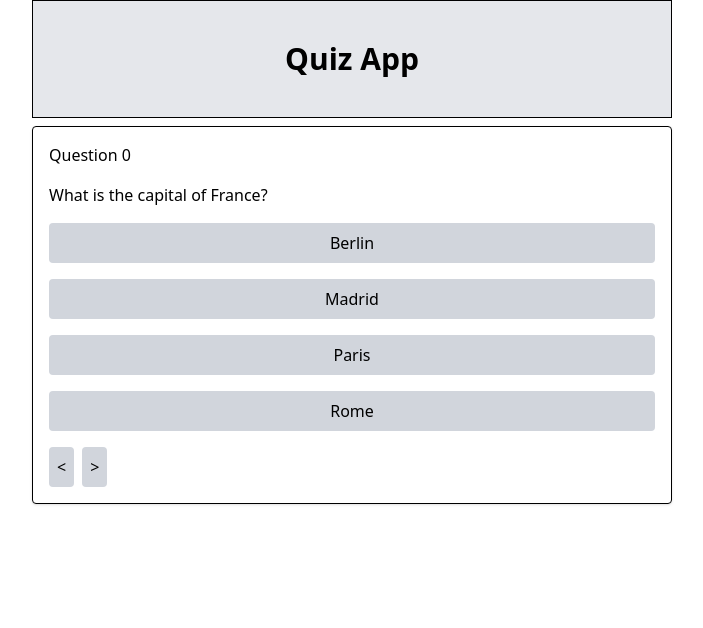
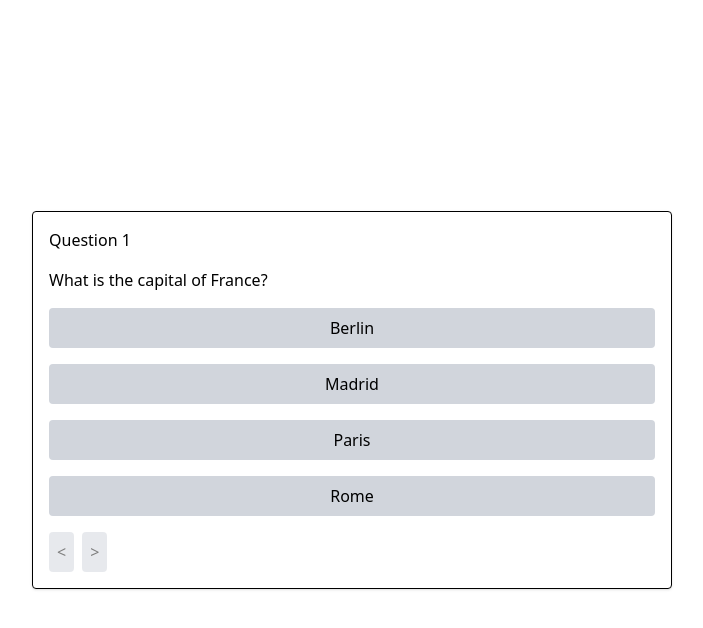
Before and after one commit to nilvaes/quiz-app, a React (Vite) app: page / in a window 1280 px wide. Shown: the top 628 px of the page, without its empty margins (288-991 px from the left). Built offline with nearby package versions, Linux system fonts and the light colour scheme.

Commit message:
update quiz

```diff
--- a/src/App.tsx
+++ b/src/App.tsx
@@ -2,16 +2,9 @@ import Quiz from "./components/quiz";
 
 function App() {
   return (
-    <>
-      <div className="mx-auto w-1/2 items-center">
-        <h1 className="font-bold text-3xl p-10 bg-gray-200 border  text-center">
-          Quiz App
-        </h1>
-        <div>
-          <Quiz />
-        </div>
-      </div>
-    </>
+    <div className="flex items-center justify-center min-h-screen">
+      <Quiz />
+    </div>
   );
 }
 
--- a/src/components/quiz.tsx
+++ b/src/components/quiz.tsx
@@ -1,6 +1,5 @@
-import { useRef, useState, type SetStateAction } from "react";
+import { useState } from "react";
 
-export default function Quiz() {
 type Question = {
   question: string;
   options: string[];
@@ -28,12 +27,13 @@ export default function Quiz() {
     answer: "Harper Lee",
   },
 ];
-  const initialAnswers = [null, null, null];
-
+export default function Quiz() {
+  const initialAnswers = ["", "", ""];
   const [userAnswers, setUserAnswers] = useState(initialAnswers);
   const [currentQuestion, setCurrentQuestion] = useState(0);
 
-  function handleSelectOption(option) {
+  const selectedAnswer = userAnswers[currentQuestion];
+  function handleSelectOption(option: string) {
     const newAnswers = [...userAnswers];
     newAnswers[currentQuestion] = option;
 
@@ -50,30 +50,47 @@ export default function Quiz() {
       setCurrentQuestion(currentQuestion - 1);
     }
   }
+
+  function result() {
+    return console.log("Quiz finished. User answers:", userAnswers);
+  }
   return (
-    <div className="flex flex-col gap-4 mx-auto justify-center p-4 border rounded shadow m-2">
-      <h2>Question {currentQuestion}</h2>
+    <div className="mx-auto w-11/12 sm:w-3/4 md:w-1/2 max-w-2xl flex flex-col gap-4 justify-center p-4 border rounded shadow">
+      <h2>Question {currentQuestion + 1}</h2>
       <p>{questionBank[currentQuestion].question}</p>
-      {questionBank[currentQuestion].options.map((option) => (
+      {questionBank[currentQuestion].options.map((option, index) => (
         <button
-          className="p-2 bg-gray-300 rounded-sm"
+          key={index}
+          className={
+            "p-2 bg-gray-300 rounded-sm" +
+            (selectedAnswer === option ? " bg-gray-400" : "")
+          }
           onClick={() => handleSelectOption(option)}
         >
           {option}
         </button>
       ))}
-      <div id="nav-buttons" className="flex  gap-2">
+      <div id="nav-buttons" className="flex gap-2">
         <button
-          className="p-2 bg-gray-300 rounded-sm"
+          className="p-2 bg-gray-300 rounded-sm disabled:opacity-50 disabled:cursor-default cursor-pointer"
           onClick={handlePrevQuestion}
+          disabled={currentQuestion === 0}
         >
           {"<"}
         </button>
+
         <button
-          className="p-2 bg-gray-300 rounded-sm"
+          className="p-2 bg-gray-300 rounded-sm disabled:opacity-50 disabled:cursor-default cursor-pointer"
           onClick={handleNextQuestion}
+          disabled={!selectedAnswer}
         >
-          {">"}
+          {currentQuestion === questionBank.length - 1 ? (
+            <button className="cursor-pointer" onClick={result}>
+              Finish Quiz
+            </button>
+          ) : (
+            ">"
+          )}
         </button>
       </div>
     </div>
```
Lines whose indentation alone changed are shown as unchanged.
